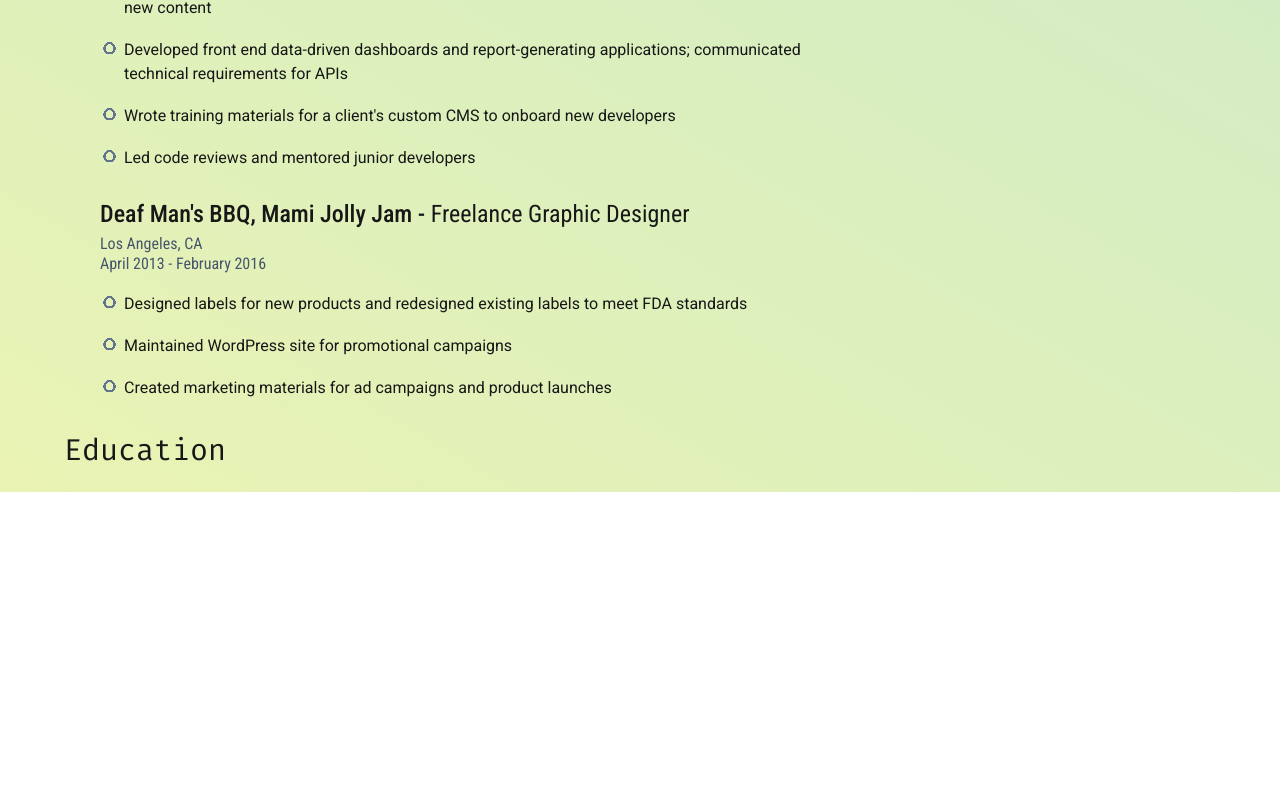
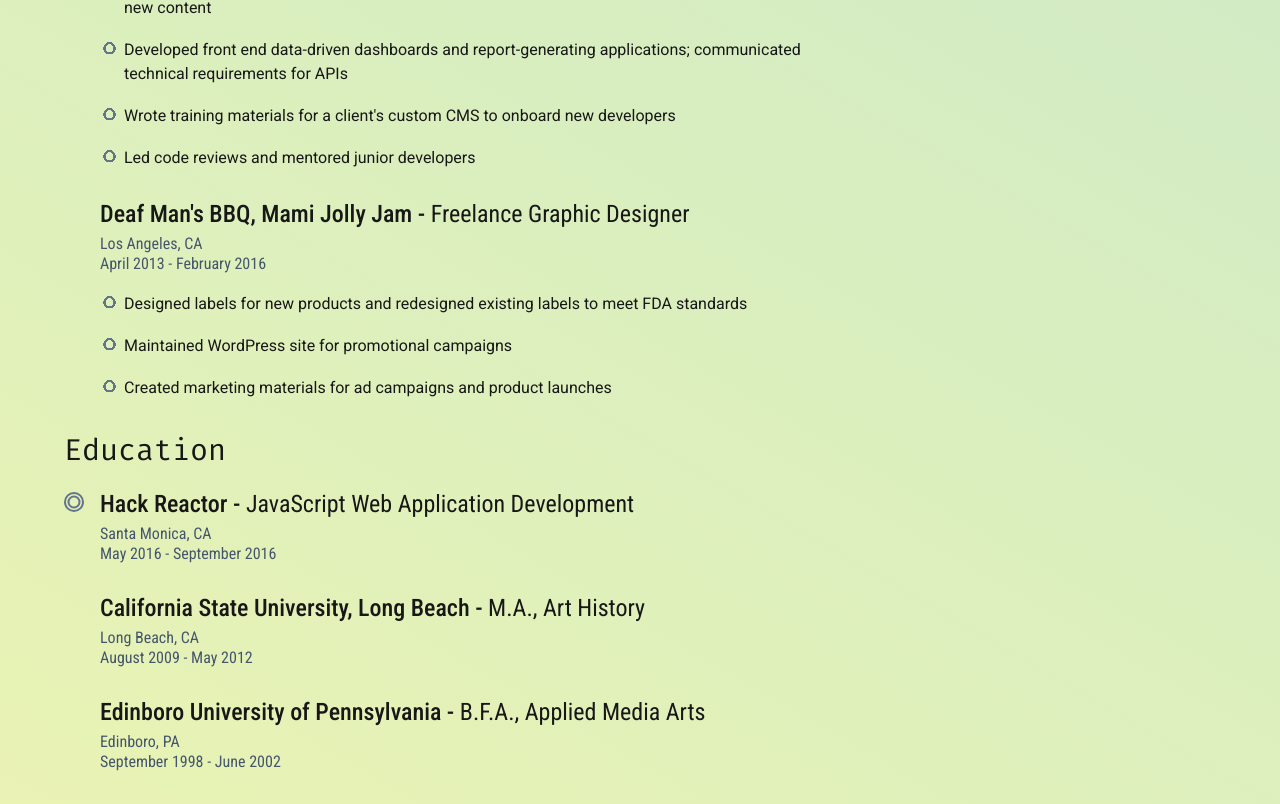
Before and after one commit to Capezzuto/portfolio-v2, a Next.js app: page /cv in a window 1280 px wide. Shown: the part 1020-1824 px from the top of the page. Before the commit the page ends 1512 px from the top, so only its background shows below. Built offline with nearby package versions, Linux system fonts and the light colour scheme.

Commit message:
Create StructuredEducation component

```diff
--- /dev/null
+++ b/src/app/(static)/cv/StructuredEducation.tsx
@@ -0,0 +1,23 @@
+import React from 'react';
+interface School {
+	school: string;
+	location: string;
+	degree: string;
+	startDate: string;
+	endDate: string;
+}
+const StructuredEducation = ({ school, location, degree, startDate, endDate }: School) => {
+	return (
+		<div className='StructuredJob max-w-4xl pl-4 mb-8'>
+			<h3 className='font-(family-name:--font-roboto-condensed) lg:text-2xl/6 md:text-xl/5 text-lg/4 font-medium mb-2'>
+				{school} - <span className='font-normal'>{degree}</span>
+			</h3>
+			<p className='font-(family-name:--font-roboto-condensed) text-slate-600 leading-5'>{location}</p>
+			<p className='font-(family-name:--font-roboto-condensed) text-slate-600 leading-5'>
+				{startDate} - {endDate}
+			</p>
+		</div>
+	);
+};
+
+export default StructuredEducation;
--- a/src/app/(static)/cv/TimelineItem.tsx
+++ b/src/app/(static)/cv/TimelineItem.tsx
@@ -7,6 +7,8 @@ interface TimelineItemProps {
 	shouldAnimateCircle: boolean;
 	shouldAnimateLine: boolean;
 	shouldShowLine: boolean;
+	circleDuration?: string | number;
+	lineDuration?: string | number;
 	animationEndHandler?(evt: AnimationEvent): any;
 }
 
@@ -15,6 +17,8 @@ const TimelineItem = ({
 	shouldAnimateCircle,
 	shouldAnimateLine,
 	shouldShowLine,
+	circleDuration = '400ms',
+	lineDuration = '1000ms',
 	animationEndHandler,
 }: TimelineItemProps) => {
 	const contentContainerRef = useRef(null);
@@ -49,7 +53,7 @@ const TimelineItem = ({
 					viewBox='0 0 20 20'
 					path='M 10 1 a 9 9 0 1 1 0 18 a 9 9 0 1 1 0 -18'
 					animateType='outside-in'
-					duration='400ms'
+					duration={circleDuration}
 					onAnimationEnd={animationEndHandler}
 				/>
 				<AnimatedLine
@@ -63,7 +67,7 @@ const TimelineItem = ({
 					viewBox='0 0 20 20'
 					path='M 10 4.5 a 3 3 0 1 1 0 11 a 3 3 0 1 1 0 -11'
 					animateType='outside-in'
-					duration='400ms'
+					duration={circleDuration}
 					delay='70ms'
 				/>
 				{shouldShowLine ? (
@@ -79,7 +83,7 @@ const TimelineItem = ({
 						shouldAnimate={shouldAnimateLine}
 						animateType='forward'
 						path={`M 10 0 v 10 ${lineLength}`}
-						duration='1000ms'
+						duration={lineDuration}
 						delay='150ms'
 						onAnimationEnd={animationEndHandler}
 					/>
--- a/src/app/(static)/cv/page.tsx
+++ b/src/app/(static)/cv/page.tsx
@@ -3,14 +3,19 @@ import { useCallback, useState } from 'react';
 import AnimatedLine from '@/app/_components/AnimatedLine';
 import Headline from '../_components/Headline';
 import StructuredJob from './StructuredJob';
+import StructuredEducation from './StructuredEducation';
 import workHistory from '@/app/_data/work-history.json';
 import SubHeadline from './SubHeadline';
 import TimelineItem from './TimelineItem';
 
 const CVPage = () => {
 	const [currentStage, setCurrentStage] = useState(1);
-	const animationEndHandler = useCallback((evt: AnimationEvent) => {
+	const [currentEduStage, setCurrentEduStage] = useState(1);
+	const jobAnimationEndHandler = useCallback((evt: AnimationEvent) => {
 		setCurrentStage((stage) => stage + 1);
+	}, []);
+	const eduAnimationEndHandler = useCallback((evt: AnimationEvent) => {
+		setCurrentEduStage((stage) => stage + 1);
 	}, []);
 
 	return (
@@ -24,7 +29,7 @@ const CVPage = () => {
 				{workHistory.experience.map((job, i, arr) => (
 					<TimelineItem
 						key={job.id}
-						animationEndHandler={animationEndHandler}
+						animationEndHandler={jobAnimationEndHandler}
 						shouldAnimateCircle={currentStage >= 2 * i + 1}
 						shouldAnimateLine={currentStage >= 2 * i + 2}
 						shouldShowLine={i + 1 < arr.length}
@@ -35,6 +40,26 @@ const CVPage = () => {
 			</section>
 			<section>
 				<SubHeadline text='Education' />
+				{workHistory.education.map((school, i, arr) => (
+					<TimelineItem
+						key={school.id}
+						shouldAnimateCircle={currentEduStage >= 2 * i + 1}
+						shouldAnimateLine={currentEduStage >= 2 * i + 2}
+						animationEndHandler={eduAnimationEndHandler}
+						shouldShowLine={i + 1 < arr.length}
+						lineDuration='400ms'
+					>
+						<div>
+							<StructuredEducation
+								school={school.school}
+								degree={school.degree}
+								location={school.location}
+								startDate={school.startDate}
+								endDate={school.endDate}
+							/>
+						</div>
+					</TimelineItem>
+				))}
 			</section>
 		</section>
 	);
```
